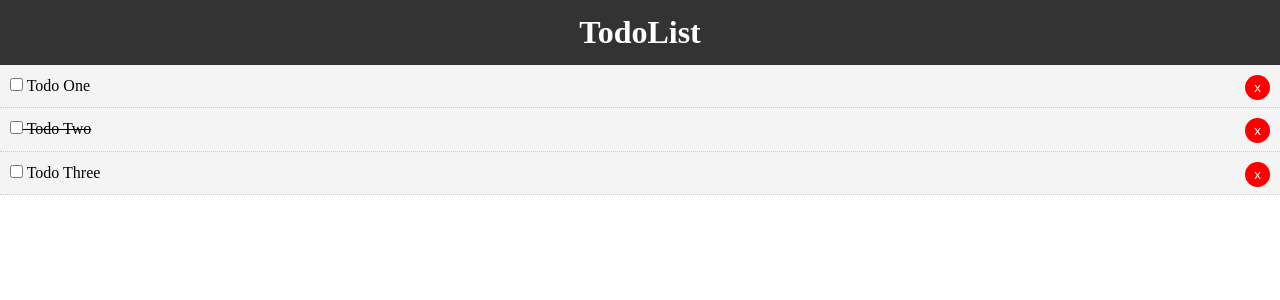
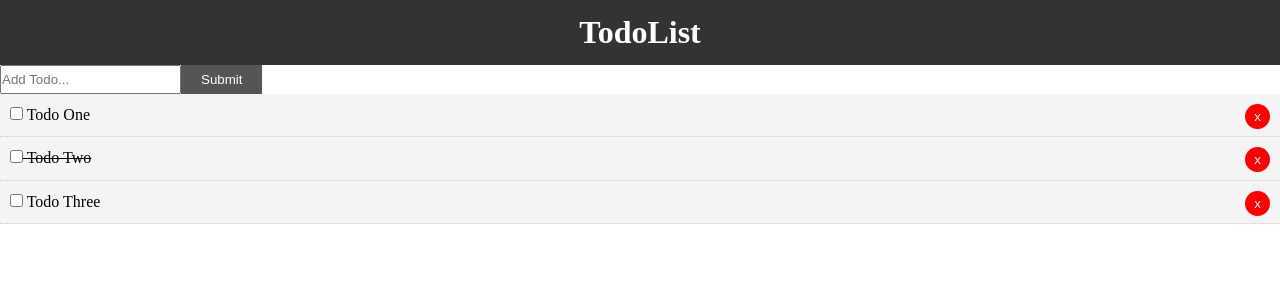
Before and after one commit to mmyenny/vue-to-do-list, a Vue app: page / in a window 1280 px wide. Shown: the top 300 px of the page. Built offline with nearby package versions, Linux system fonts and the light colour scheme.

Commit message:
Created AddTodo component

```diff
--- a/package.json
+++ b/package.json
@@ -9,6 +9,7 @@
   },
   "dependencies": {
     "core-js": "^2.6.5",
+    "uuid": "^3.3.2",
     "vue": "^2.6.10"
   },
   "devDependencies": {
--- a/src/App.vue
+++ b/src/App.vue
@@ -1,6 +1,7 @@
 <template>
   <div id="app">
     <Header/>
+    <AddTodo v-on:add-todo="addTodo"/>
     <Todos v-bind:todos="todos" v-on:del-todo="deleteTodo"/>
   </div>
 </template>
@@ -8,12 +9,14 @@
 <script>
 import Header from "@/components/layout/Header";
 import Todos from "@/components/Todos";
+import AddTodo from "@/components/AddTodo";
 
 export default {
   name: "app",
   components: {
     Header,
-    Todos
+    Todos,
+    AddTodo
   },
   data() {
     return {
@@ -39,6 +42,9 @@
   methods: {
     deleteTodo(id) {
       this.todos = this.todos.filter(todo => todo.id !== id);
+    },
+    addTodo(newTodo) {
+      this.todos = [...this.todos, newTodo];
     }
   }
 };
@@ -55,4 +61,17 @@
   font-feature-settings: Arial, Helvetica, sans-serif;
   line-height: 1.4;
 }
+
+.btn {
+  display: inline-block;
+  border: none;
+  background: #555;
+  color: #fff;
+  padding: 7px 20px;
+  cursor: pointer;
+}
+
+.btn:hover {
+  background: #666;
+}
 </style>
--- a/src/components/AddToDo.vue
+++ b/src/components/AddToDo.vue
@@ -0,0 +1,49 @@
+<template>
+  <div>
+    <form @submit="addTodo">
+      <input type="text" v-model="title" name="title" placeholder="Add Todo...">
+      <input type="submit" value="Submit" class="btn">
+    </form>
+  </div>
+</template>
+
+<script>
+import uuid from "uuid";
+
+export default {
+  name: "AddTodo",
+  data() {
+    return {
+      title: ""
+    };
+  },
+  methods: {
+    addTodo(e) {
+      e.preventDefault();
+      const newTodo = {
+        id: uuid.v4(),
+        title: this.title,
+        completed: false
+      };
+      // Send up to parent
+      this.$emit("add-todo", newTodo);
+      this.title = "";
+    }
+  }
+};
+</script>
+
+<style scoped>
+form {
+  display: flex;
+}
+
+input [type="text"] {
+  flex: 10;
+  padding: 5px;
+}
+
+input [type="submit"] {
+  flex: 2;
+}
+</style>
```
Also changed, not shown: 1 other file (tests, documents, lock files or other folders).
